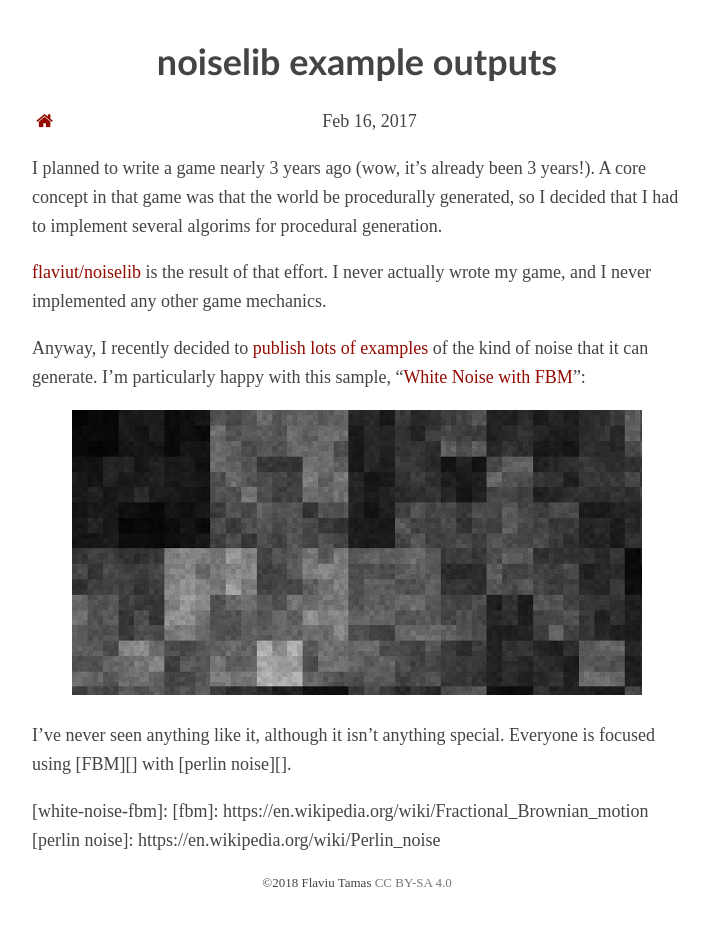
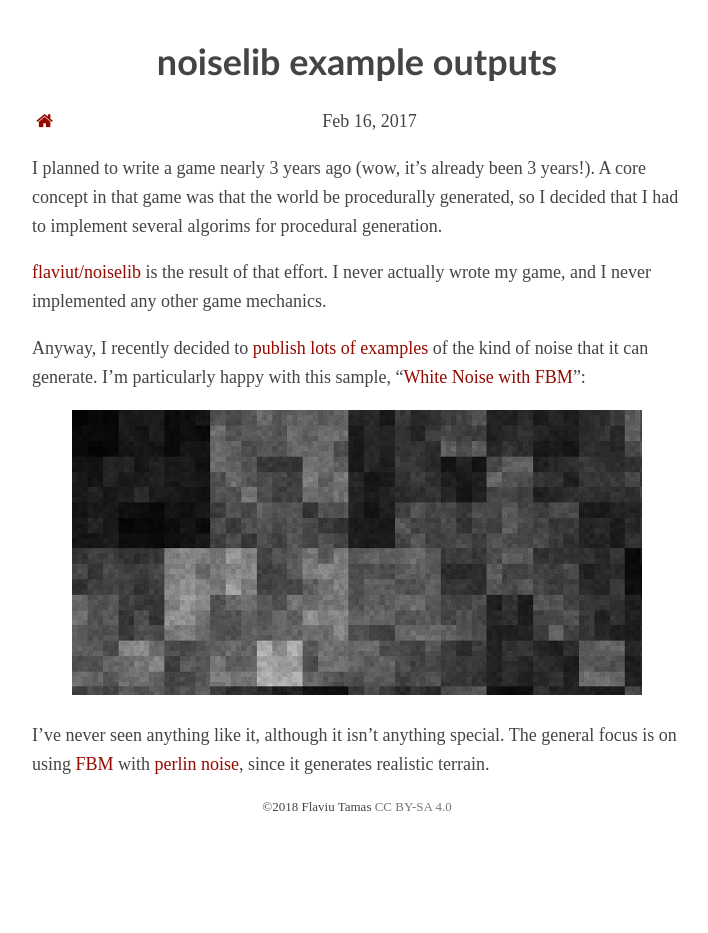
Before and after one commit to flaviut/flaviut.github.io, a Jekyll site: the page built from _posts/2017-02-16-noiselib-examples.md, in a window 1280 px wide. Shown: the whole page, without its empty margins (283-991 px from the left). Built offline with Jekyll 4.4.1, drawn with Linux system fonts in a browser that asks for light colours; some web fonts are replaced; after the commit the page ends 900 px from its top, so only the background shows below that.

Commit message:
Fix markdown syntax

```diff
--- a/_posts/2017-02-16-noiselib-examples.md
+++ b/_posts/2017-02-16-noiselib-examples.md
@@ -18,12 +18,12 @@ kind of noise that it can generate. I'm particularly happy with this sample,
 {% include image.html
     url="/assets/images/2017-02-16-noiselib-examples/1.png" %}
 
-I've never seen anything like it, although it isn't anything special. Everyone
-is focused using [FBM][] with [perlin noise][].
+I've never seen anything like it, although it isn't anything special. The
+general focus is on using [FBM][] with [perlin noise][], since it generates
+realistic terrain.
 
 [flaviut/noiselib]: https://github.com/flaviut/noiselib
 [noiselib-site]: https://flaviutamas.com/noiselib/
 [wnfbm-ref]: https://flaviutamas.com/noiselib/#White.noise.with.FBM
-[white-noise-fbm]:
-[fbm]: https://en.wikipedia.org/wiki/Fractional_Brownian_motion
+[FBM]: https://en.wikipedia.org/wiki/Fractional_Brownian_motion
 [perlin noise]: https://en.wikipedia.org/wiki/Perlin_noise
```
